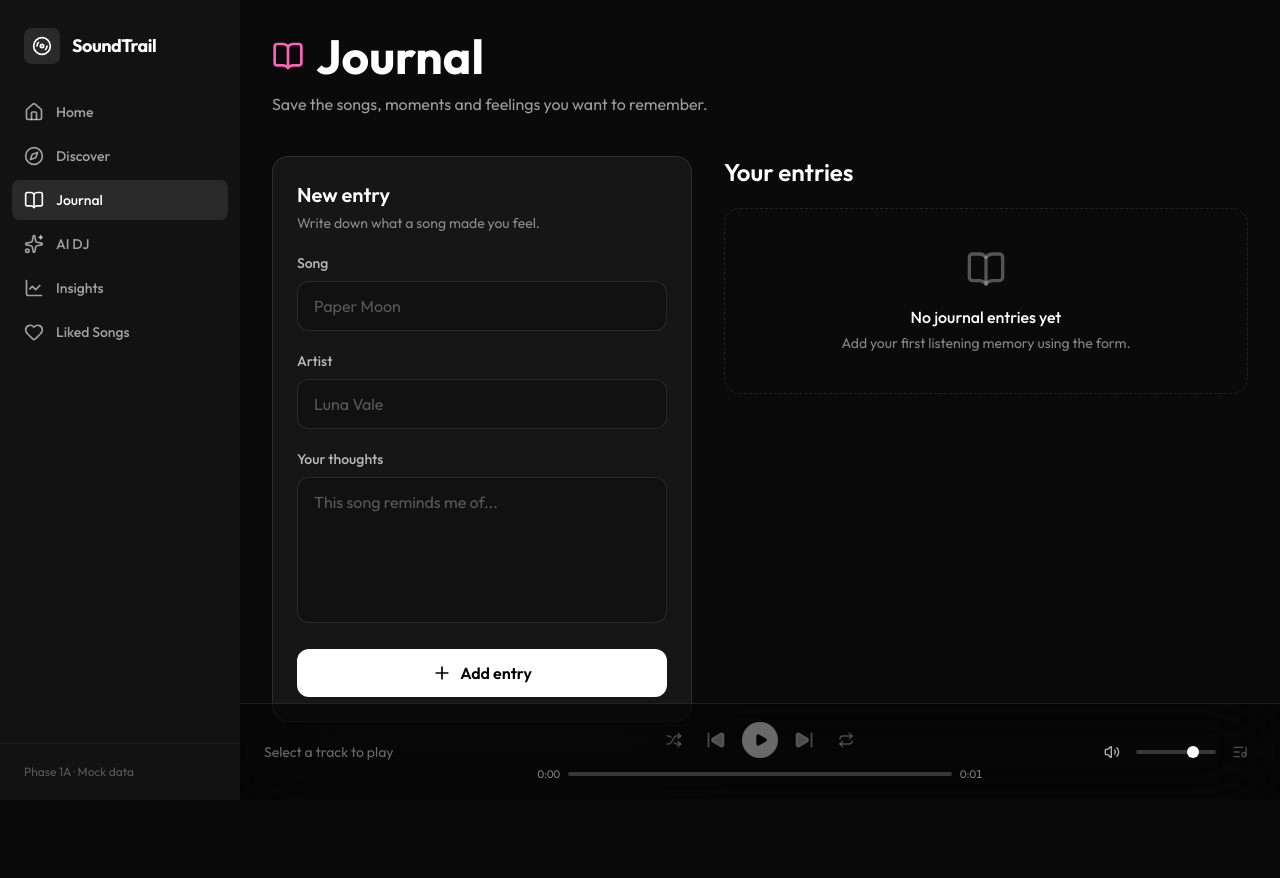
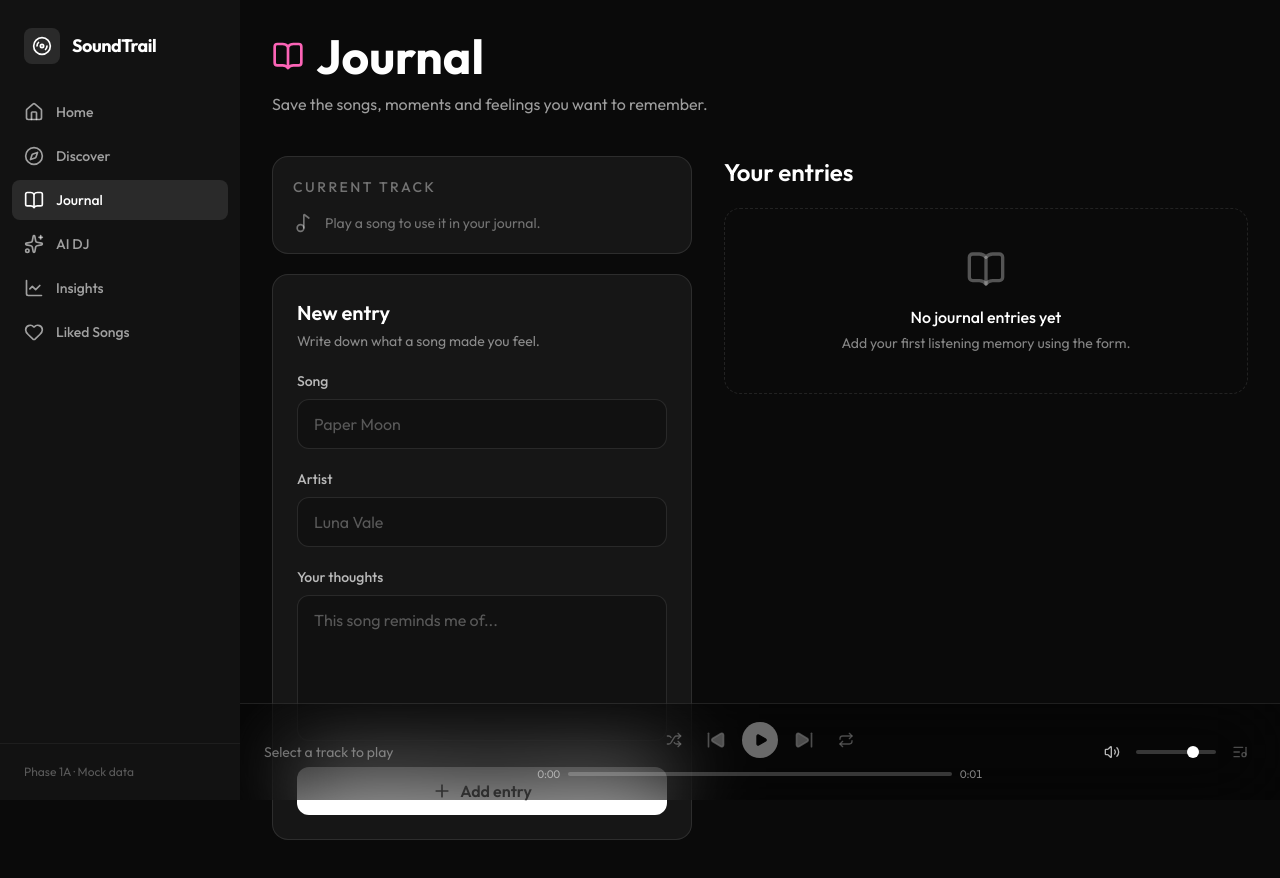
Before and after one commit to omicoded19/SoundTrail, a React (Vite) app: page /journal in a window 1280 px wide. Shown: the top 878 px of the page. Built offline with nearby package versions, Linux system fonts and the light colour scheme.

Commit message:
connect journal to current track

```diff
--- a/src/pages/JournalPage.tsx
+++ b/src/pages/JournalPage.tsx
@@ -1,5 +1,17 @@
-import { useEffect, useState } from 'react'
-import { BookOpen, Plus, Trash2 } from 'lucide-react'
+import {
+  useEffect,
+  useState,
+  type FormEvent,
+} from 'react'
+
+import {
+  BookOpen,
+  Music2,
+  Plus,
+  Trash2,
+} from 'lucide-react'
+
+import { usePlayerStore } from '@/features/player/player-store'
 
 type JournalEntry = {
   id: string
@@ -10,14 +22,27 @@ type JournalEntry = {
 }
 
 export function JournalPage() {
-  // Values currently typed inside the form
+  /*
+    Get the currently selected track from the player store.
+  */
+  const currentTrack = usePlayerStore(
+    (state) => state.currentTrack,
+  )
+
+  /*
+    Form input states.
+  */
   const [song, setSong] = useState('')
   const [artist, setArtist] = useState('')
   const [note, setNote] = useState('')
 
-  // Load previously saved entries when the page first opens
+  /*
+    Load saved entries from localStorage when the page opens.
+  */
   const [entries, setEntries] = useState<JournalEntry[]>(() => {
-    const savedEntries = localStorage.getItem('soundtrail-journal')
+    const savedEntries = localStorage.getItem(
+      'soundtrail-journal',
+    )
 
     if (!savedEntries) {
       return []
@@ -30,7 +55,9 @@ export function JournalPage() {
     }
   })
 
-  // Save entries whenever the entries array changes
+  /*
+    Save the journal whenever entries change.
+  */
   useEffect(() => {
     localStorage.setItem(
       'soundtrail-journal',
@@ -38,11 +65,29 @@ export function JournalPage() {
     )
   }, [entries])
 
-  const handleSubmit = (event: React.FormEvent<HTMLFormElement>) => {
+  /*
+    Fill the song and artist fields using the track
+    currently selected in the player.
+  */
+  const handleUseCurrentTrack = () => {
+    if (!currentTrack) {
+      return
+    }
+
+    setSong(currentTrack.title)
+    setArtist(currentTrack.artistName)
+  }
+
+  const handleSubmit = (
+    event: FormEvent<HTMLFormElement>,
+  ) => {
     event.preventDefault()
 
-    // Do not create an entry if required fields are empty
-    if (!song.trim() || !artist.trim() || !note.trim()) {
+    if (
+      !song.trim() ||
+      !artist.trim() ||
+      !note.trim()
+    ) {
       return
     }
 
@@ -54,13 +99,11 @@ export function JournalPage() {
       createdAt: new Date().toLocaleDateString(),
     }
 
-    // Put the newest entry at the beginning
     setEntries((currentEntries) => [
       newEntry,
       ...currentEntries,
     ])
 
-    // Clear the form
     setSong('')
     setArtist('')
     setNote('')
@@ -68,7 +111,9 @@ export function JournalPage() {
 
   const handleDeleteEntry = (entryId: string) => {
     setEntries((currentEntries) =>
-      currentEntries.filter((entry) => entry.id !== entryId),
+      currentEntries.filter(
+        (entry) => entry.id !== entryId,
+      ),
     )
   }
 
@@ -84,15 +129,60 @@ export function JournalPage() {
         </div>
 
         <p className="mt-3 text-white/60">
-          Save the songs, moments and feelings you want to remember.
+          Save the songs, moments and feelings you want to
+          remember.
         </p>
       </header>
 
       <section className="grid gap-8 xl:grid-cols-[420px_1fr]">
-        {/* New journal entry form */}
+        <div className="space-y-5">
+          {/* Currently playing track */}
+          <section className="rounded-2xl border border-white/10 bg-white/5 p-5">
+            <p className="text-sm font-medium uppercase tracking-[0.18em] text-white/40">
+              Current track
+            </p>
+
+            {currentTrack ? (
+              <div className="mt-4 flex items-center gap-4">
+                <img
+                  src={currentTrack.artworkUrl}
+                  alt={currentTrack.albumTitle}
+                  className="h-16 w-16 rounded-xl object-cover"
+                />
+
+                <div className="min-w-0 flex-1">
+                  <p className="truncate font-semibold text-white">
+                    {currentTrack.title}
+                  </p>
+
+                  <p className="truncate text-sm text-white/50">
+                    {currentTrack.artistName}
+                  </p>
+                </div>
+
+                <button
+                  type="button"
+                  onClick={handleUseCurrentTrack}
+                  className="rounded-lg border border-white/10 px-3 py-2 text-sm font-medium text-white transition hover:bg-white/10"
+                >
+                  Use track
+                </button>
+              </div>
+            ) : (
+              <div className="mt-4 flex items-center gap-3 text-white/40">
+                <Music2 className="h-5 w-5" />
+
+                <p className="text-sm">
+                  Play a song to use it in your journal.
+                </p>
+              </div>
+            )}
+          </section>
+
+          {/* Journal form */}
           <form
             onSubmit={handleSubmit}
-          className="h-fit space-y-5 rounded-2xl border border-white/10 bg-white/5 p-6"
+            className="space-y-5 rounded-2xl border border-white/10 bg-white/5 p-6"
           >
             <div>
               <h2 className="text-xl font-semibold text-white">
@@ -116,7 +206,9 @@ export function JournalPage() {
                 id="song"
                 type="text"
                 value={song}
-              onChange={(event) => setSong(event.target.value)}
+                onChange={(event) =>
+                  setSong(event.target.value)
+                }
                 placeholder="Paper Moon"
                 className="w-full rounded-xl border border-white/10 bg-black/20 px-4 py-3 text-white outline-none placeholder:text-white/30 focus:border-pink-500"
               />
@@ -134,7 +226,9 @@ export function JournalPage() {
                 id="artist"
                 type="text"
                 value={artist}
-              onChange={(event) => setArtist(event.target.value)}
+                onChange={(event) =>
+                  setArtist(event.target.value)
+                }
                 placeholder="Luna Vale"
                 className="w-full rounded-xl border border-white/10 bg-black/20 px-4 py-3 text-white outline-none placeholder:text-white/30 focus:border-pink-500"
               />
@@ -151,7 +245,9 @@ export function JournalPage() {
               <textarea
                 id="note"
                 value={note}
-              onChange={(event) => setNote(event.target.value)}
+                onChange={(event) =>
+                  setNote(event.target.value)
+                }
                 placeholder="This song reminds me of..."
                 rows={5}
                 className="w-full resize-none rounded-xl border border-white/10 bg-black/20 px-4 py-3 text-white outline-none placeholder:text-white/30 focus:border-pink-500"
@@ -166,9 +262,10 @@ export function JournalPage() {
               Add entry
             </button>
           </form>
+        </div>
 
-        {/* Saved journal entries */}
-        <div>
+        {/* Saved entries */}
+        <section>
           <h2 className="mb-5 text-2xl font-semibold text-white">
             Your entries
           </h2>
@@ -205,9 +302,11 @@ export function JournalPage() {
 
                     <button
                       type="button"
-                      onClick={() => handleDeleteEntry(entry.id)}
+                      onClick={() =>
+                        handleDeleteEntry(entry.id)
+                      }
                       aria-label={`Delete ${entry.song} entry`}
-                      className="rounded-lg p-2 text-white/40 transition hover:bg-white/10 hover:text-white"
+                      className="rounded-lg p-2 text-white/40 transition hover:bg-white/10 hover:text-red-300"
                     >
                       <Trash2 className="h-4 w-4" />
                     </button>
@@ -224,7 +323,7 @@ export function JournalPage() {
               ))}
             </div>
           )}
-        </div>
+        </section>
       </section>
     </div>
   )
```
Lines whose indentation alone changed are shown as unchanged.
